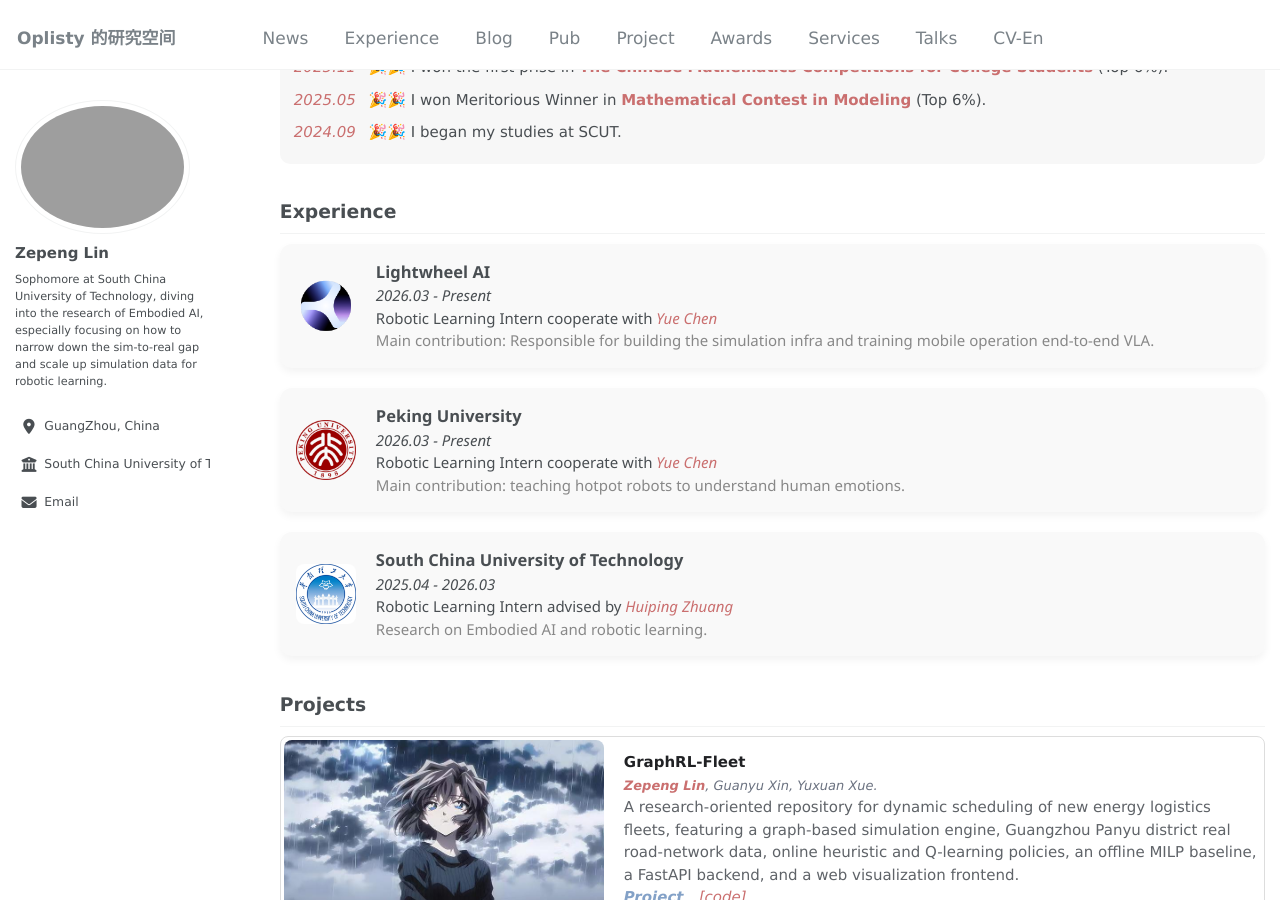
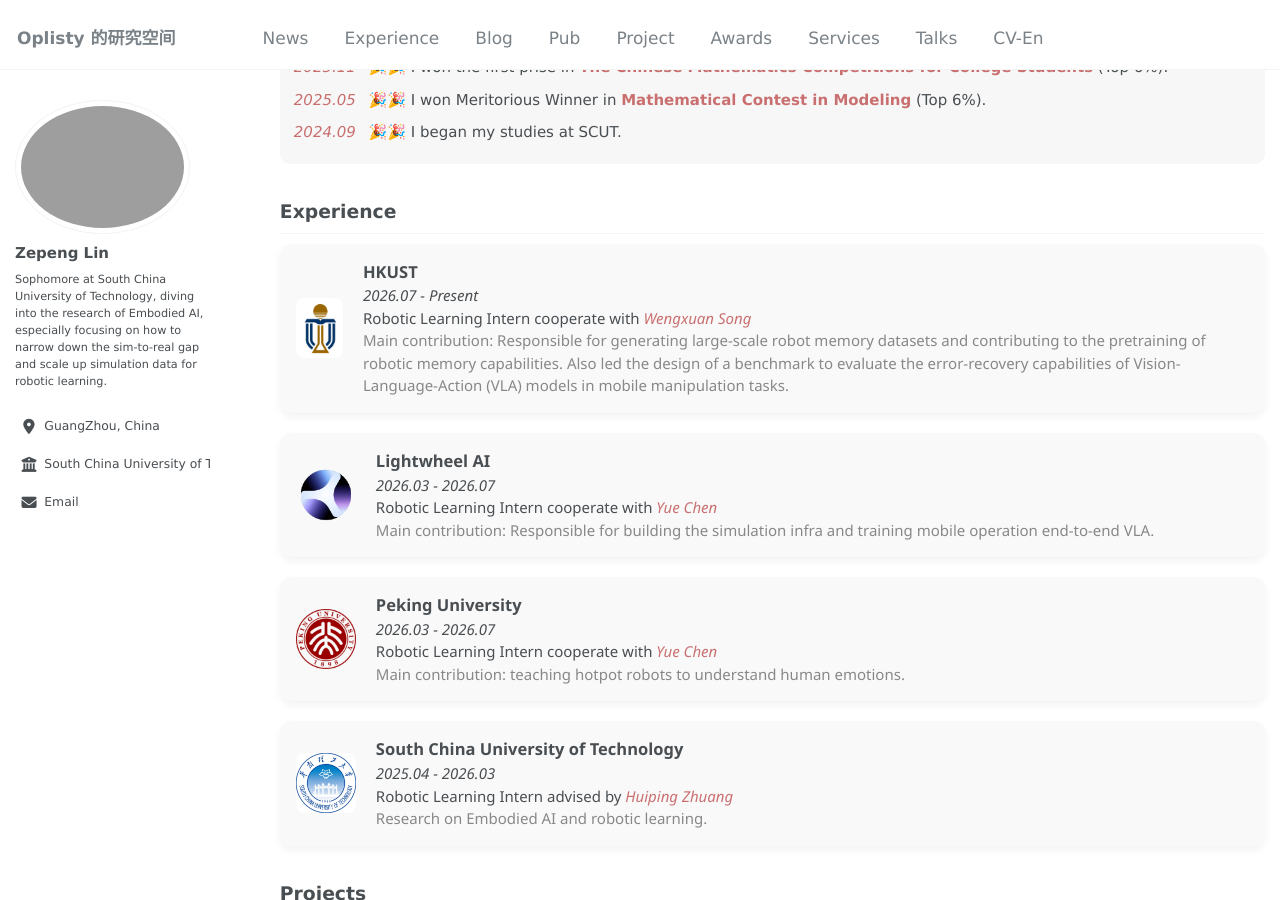
Before and after one commit to oplisty/oplisty.github.io, a Jekyll site: the page built from _pages/about.md, in a window 1280 px wide and 900 px high, scrolled down 271 px. Built offline with Jekyll 4.4.1, drawn with Linux system fonts in a browser that asks for light colours; some web fonts are replaced.

Commit message:
更新experimence

```diff
--- a/_pages/about.md
+++ b/_pages/about.md
@@ -33,10 +33,20 @@
 <div class="experience-container">
 
   <div class="experience-card">
+      <img src="images/HKUST.png" alt="HKUST logo" class="experience-logo">
+      <div class="experience-info">
+          <strong>HKUST</strong><br>
+          <em>2026.07 - Present</em><br>
+          Robotic Learning Intern cooperate with <a href="https://songwxuan.github.io/"><em>Wengxuan Song</em></a><br>
+          <span style="color:#888;">Main contribution: Responsible for generating large-scale robot memory datasets and contributing to the pretraining of robotic memory capabilities. Also led the design of a benchmark to evaluate the error-recovery capabilities of Vision-Language-Action (VLA) models in mobile manipulation tasks.</span>
+      </div>
+  </div>
+
+  <div class="experience-card">
       <img src="images/lightwheel.png" alt="Lightwheel ai logo" class="experience-logo">
       <div class="experience-info">
           <strong>Lightwheel AI</strong><br>
-          <em>2026.03 - Present</em><br>
+          <em>2026.03 - 2026.07</em><br>
           Robotic Learning Intern cooperate with <a href="https://yuechen0614.github.io/"><em>Yue Chen</em></a><br>
           <span style="color:#888;">Main contribution: Responsible for building the simulation infra and training mobile operation end-to-end VLA.</span>
       </div>
@@ -46,7 +56,7 @@
       <img src="images/pku.png" alt="Peking University logo" class="experience-logo">
       <div class="experience-info">
           <strong>Peking University</strong><br>
-          <em>2026.03 - Present</em><br>
+          <em>2026.03 - 2026.07</em><br>
           Robotic Learning Intern cooperate with <a href="https://yuechen0614.github.io/"><em>Yue Chen</em></a><br>
           <span style="color:#888;">Main contribution: teaching hotpot robots to understand human emotions.</span>
       </div>
```
Also changed, not shown: _blog/efficient-diffusion-5.md (added, +215 -0 lines), images/HKUST.png (added), 1 other file.
